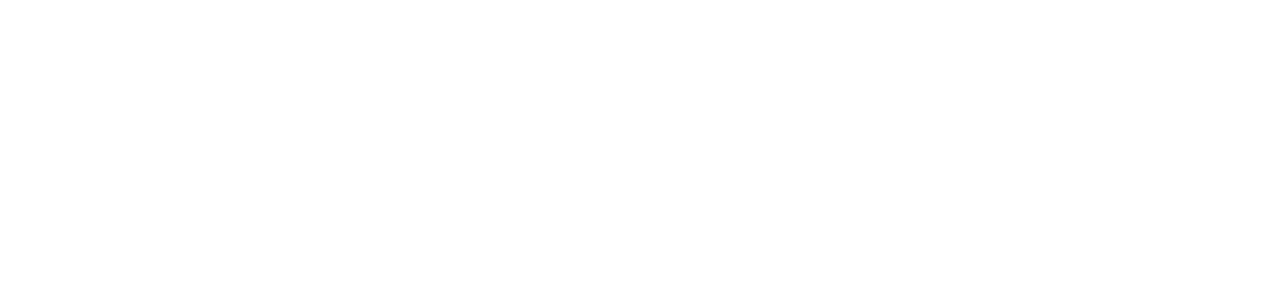
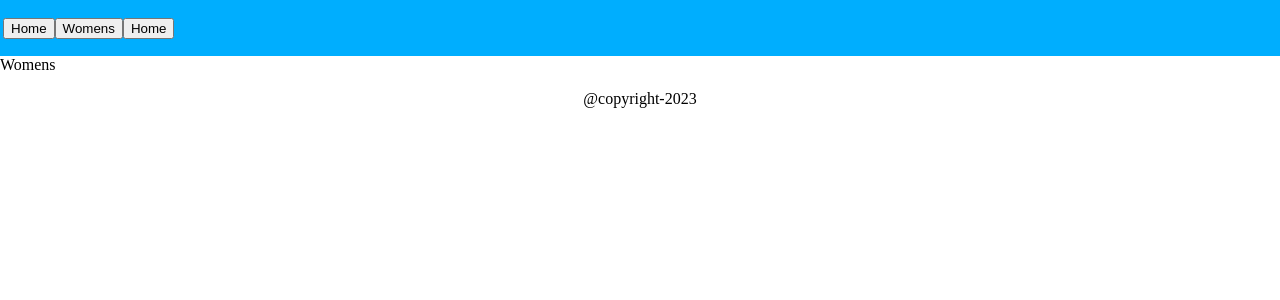
Before and after one commit to amrit-7/react-tut, a React (Vite) app: page /shop/womens in a window 1280 px wide. Before the commit this address had no page. Shown: the top 300 px of the page. Built offline with nearby package versions, Linux system fonts and the light colour scheme.

Commit message:
routes, sub-routes and layout

```diff
--- a/src/App.jsx
+++ b/src/App.jsx
@@ -1,17 +1,27 @@
 import { Route, Routes } from "react-router";
-import LoginPage from "./Pages/Login/LoginPage";
 import NewApp from "./NewApp";
 import Employees from "./Empoyess";
 import UserDetails from "./Pages/UserDeatils/UserDetails";
+import ShopRoutes from "./Pages/Shop/ShopRoutes";
+import Layout from "./Layout/Layout";
 
 const App = () => {
   // eslint-disable-next-line no-unused-vars
   return (
     <Routes>
-      <Route path="/" element={<NewApp />} />
-      <Route path="/:userId" element={<UserDetails />} />
-      <Route path="/login" element={<LoginPage />} />
-      <Route path="/emp" element={<Employees />} />
+      <Route path="/" element={<Layout />}>
+        <Route index element={<NewApp />} />
+        <Route path="/:userId" element={<UserDetails />} />
+        <Route path="/emp" element={<Employees />} />
+        {/* APPROACH 1 */}
+        {/* <Route path="/shop/*">
+        <Route index element={<Shop />} />
+        <Route path="mens" element={<Mens />} />
+        <Route path="womens" element={<Womens />} />
+      </Route> */}
+        {/* APPROACH 2 */}
+        <Route path="/shop/*" element={<ShopRoutes />} />
+      </Route>
     </Routes>
   );
 };
--- a/src/Components/Navbar/Navbar.jsx
+++ b/src/Components/Navbar/Navbar.jsx
@@ -4,11 +4,7 @@
 const Navbar = () => {
   const { currentUser } = useContext(UserContext);
   const navigate = useNavigate();
-  useEffect(() => {
-    if (!currentUser) {
-      navigate("/login");
-    }
-  }, [currentUser]);
+
   return (
     <div
       style={{
--- a/src/Empoyess.jsx
+++ b/src/Empoyess.jsx
@@ -30,6 +30,7 @@
   ];
   return (
     <>
+
       <CardList data={empData} />
     </>
   );
--- a/src/Layout/Layout.jsx
+++ b/src/Layout/Layout.jsx
@@ -4,11 +4,11 @@
 
 const Layout = () => {
   return (
-    <div className="main-wrapper">
-      <div className="topbar">
+    <div>
+      <div className="header">
         <Navbar />
       </div>
-      <div className="content" style={{ minHeight: "84vh" }}>
+      <div className="main">
         <Outlet />
       </div>
       <div className="footer">
--- /dev/null
+++ b/src/Pages/Shop/Mens.jsx
@@ -0,0 +1,5 @@
+const Mens = () => {
+  return <div>Mens</div>;
+};
+
+export default Mens;
--- /dev/null
+++ b/src/Pages/Shop/Shop.jsx
@@ -0,0 +1,13 @@
+import { Link } from "react-router-dom";
+
+const Shop = () => {
+  return (
+    <>
+      <Link to={"mens"}>Mens</Link>
+      <Link to="womens">Womens</Link>
+      <p>Kids</p>
+    </>
+  );
+};
+
+export default Shop;
--- /dev/null
+++ b/src/Pages/Shop/ShopRoutes.jsx
@@ -0,0 +1,16 @@
+import { Route, Routes } from "react-router";
+import Mens from "./Mens";
+import Shop from "./Shop";
+import Womens from "./Womens";
+
+const ShopRoutes = () => {
+  return (
+    <Routes>
+      <Route index element={<Shop />} />
+      <Route path="/mens" element={<Mens />} />
+      <Route path="/womens" element={<Womens />} />
+    </Routes>
+  );
+};
+
+export default ShopRoutes;
--- /dev/null
+++ b/src/Pages/Shop/Womens.jsx
@@ -0,0 +1,5 @@
+const Womens = () => {
+  return <div>Womens</div>;
+};
+
+export default Womens;
--- a/src/main.jsx
+++ b/src/main.jsx
@@ -1,11 +1,8 @@
 import ReactDOM from "react-dom/client";
 import App from "./App";
-import { BrowserRouter as Router} from "react-router-dom";
-import { UserProvider } from "./Contexts/CurrentUser";
+import { BrowserRouter as Router } from "react-router-dom";
 ReactDOM.createRoot(document.getElementById("root")).render(
   <Router>
-    <UserProvider>
-      <App />
-    </UserProvider>
+    <App />
   </Router>
 );
```
